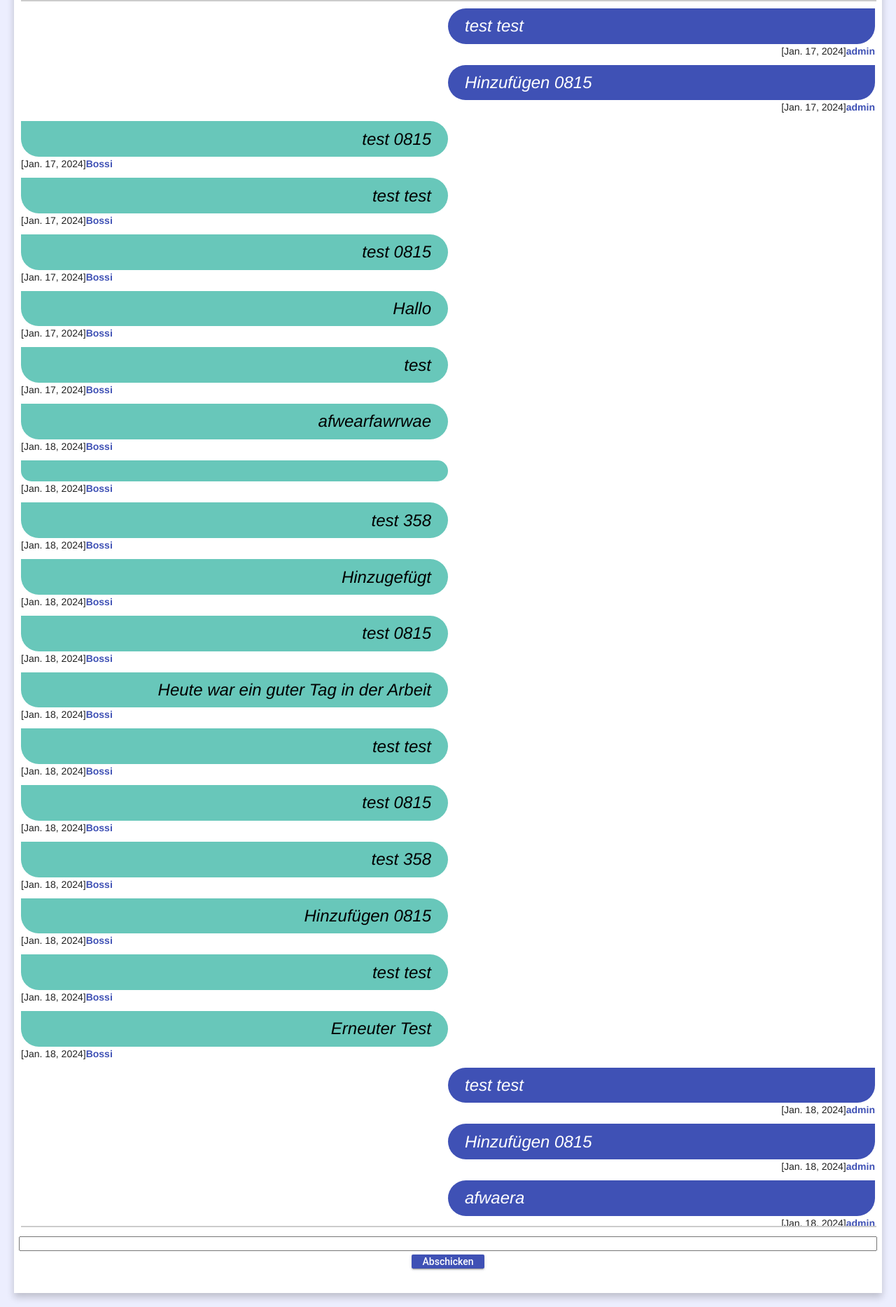
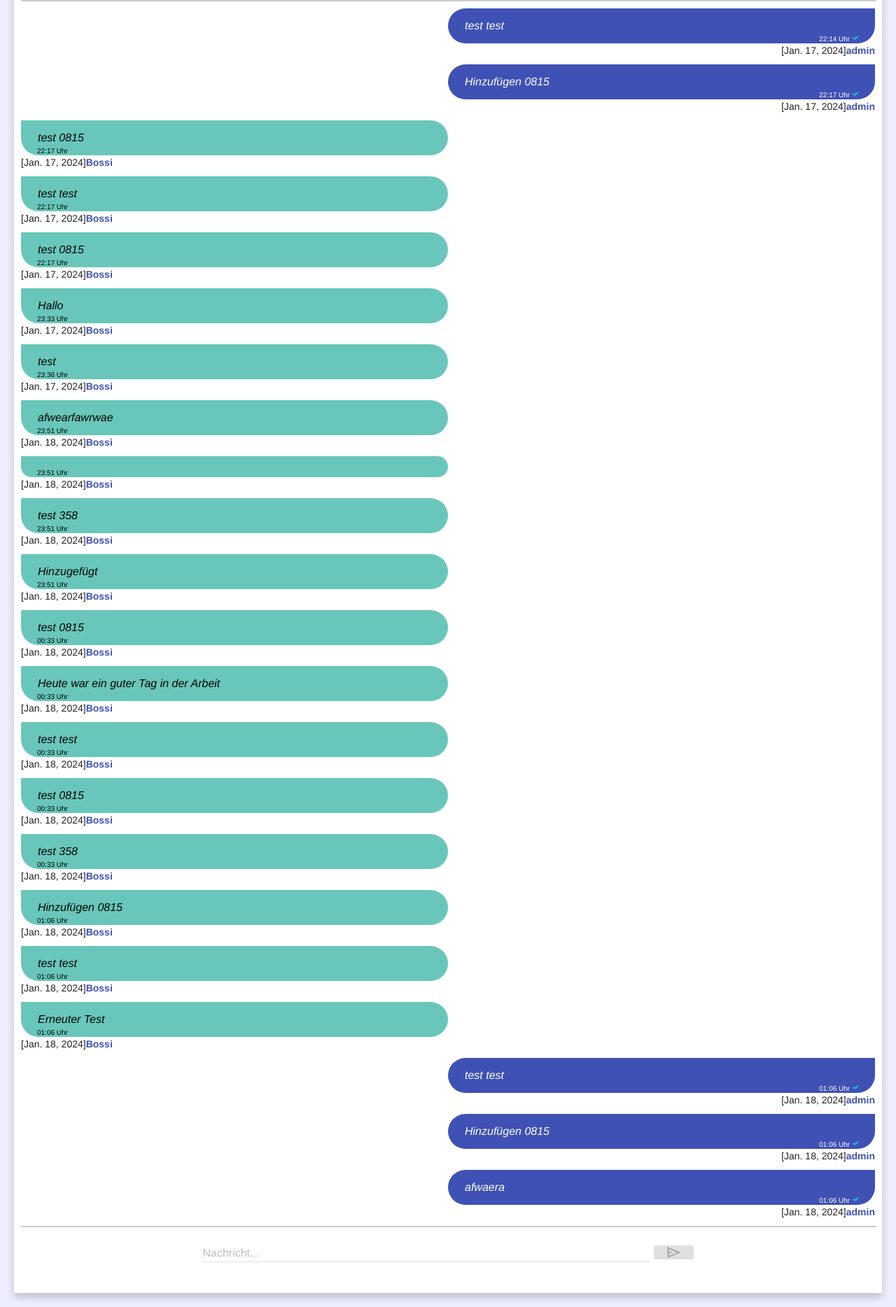
Before and after one commit to Bossi1979/task_06, a Django app: page /chat/ in a window 1280 px wide. Shown: the part 124-1992 px from the top of the page at 70% size. Run offline with Django 5.2, Linux system fonts and the light colour scheme; a user stored in the database is signed in; data comes from the database, SQL or seed files in the repository; both versions use the stored data as it was after the commit.

Commit message:
send btn disabled functionallity add

```diff
--- a/simple_chat/chat/templates/chat/index.html
+++ b/simple_chat/chat/templates/chat/index.html
@@ -11,6 +11,10 @@
             <div class="chatLoggedUserMessageMain">
               <div class="chatLoggedUserMessageBubble">
                 <i>{{ message.text }}</i>
+                <span class="loggedUserMessageClockTimeContainer">
+                  {{ message.created_time }} Uhr
+                  <span class="material-symbols-outlined loggedUserAllDone">done_all</span>
+                </span>
               </div>
               <div class="loggedUserMessageInfo">
                 <span class="grey">[{{ message.created_at }}]</span>
@@ -23,6 +27,7 @@
             <div class="chatOtherUserMessageMain">
               <div class="chatOtherUserMessageBubble">
                 <i>{{ message.text }}</i>
+                <span style="position: absolute; left: 23px; font-size: 10px; bottom: -4px;">{{ message.created_time }} Uhr</span>
               </div>
               <div class="otherUserMessageInfo">
                 <span class="grey">[{{ message.created_at }}]</span>
@@ -36,8 +41,12 @@
     <div class="divider"></div>
     <form class="messageInput" onsubmit="sendMessage(); return false;" method="POST">
       {% csrf_token %}
-      <input type="text" id="messageInput" name="textmessage" />
-      <button class="mdl-button mdl-js-button mdl-button--raised mdl-button--colored sendBtn" type="submit">Abschicken</button>
+      {% comment %} <input type="text" id="messageInput" name="textmessage" /> {% endcomment %}
+      <div class="mdl-textfield mdl-js-textfield">
+        <input class="mdl-textfield__input" type="text" id="messageInput" name="textmessage" maxlength="300" onkeyup="validateSendMessageBtn()"/>
+        <label class="mdl-textfield__label" for="textmessage">Nachricht...</label>
+      </div>
+      <button class="mdl-button mdl-js-button mdl-button--raised mdl-button--colored sendBtn" type="submit" style="min-width: unset;" id="sendMessageBtn" disabled="true"><span class="material-symbols-outlined">send</span></button>
     </form>
   </div>
 {% endblock %}
--- a/simple_chat/simple_chat/settings.py
+++ b/simple_chat/simple_chat/settings.py
@@ -111,7 +111,7 @@ AUTH_PASSWORD_VALIDATORS = [
 
 LANGUAGE_CODE = 'en-us'
 
-TIME_ZONE = 'UTC'
+TIME_ZONE = 'Europe/Berlin'
 
 USE_I18N = True
 
--- a/simple_chat/static/css/style.css
+++ b/simple_chat/static/css/style.css
@@ -169,7 +169,7 @@ h4 {
     justify-content: flex-end;
 }
 
-.chatOtherUserMessageOuter{
+.chatOtherUserMessageOuter {
     display: flex;
     width: 100%;
     justify-content: flex-start;
@@ -182,7 +182,7 @@ h4 {
     min-width: 50%;
 }
 
-.chatOtherUserMessageMain{
+.chatOtherUserMessageMain {
     display: flex;
     flex-direction: column;
     max-width: calc(100% - 20px);
@@ -190,25 +190,41 @@ h4 {
 }
 
 .chatLoggedUserMessageBubble {
+    display: flex;
+    position: relative;
     text-align: start;
     background-color: #3F51B5;
     color: white;
     border-top-left-radius: 30px;
     border-bottom-right-radius: 30px;
     border-bottom-left-radius: 30px;
-    padding: 1.2vw 24px;
-    font-size: 24px;
+    padding: 15px 24px;
+    font-size: 16px;
 }
 
 .chatOtherUserMessageBubble {
+    display: flex;
+    position: relative;
     text-align: end;
     background-color: #68C7BA;
     color: black;
     border-top-right-radius: 30px;
     border-bottom-left-radius: 30px;
     border-bottom-right-radius: 30px;
-    padding: 1.2vw 24px;
-    font-size: 24px;
+    padding: 15px 24px;
+    font-size: 16px;
+}
+
+.loggedUserMessageClockTimeContainer {
+    position: absolute;
+    right: 23px;
+    font-size: 10px;
+    bottom: -4px;
+}
+
+.loggedUserAllDone {
+    font-size: 10px;
+    color: aqua;
 }
 
 .loggedUserMessageInfo {
@@ -229,7 +245,7 @@ h4 {
     left: 0px;
     align-items: center;
     justify-content: center;
-    flex-direction: column;
+    flex-direction: row;
     width: 100%;
     height: 80px;
     gap: 5px;
@@ -243,8 +259,12 @@ h4 {
     text-transform: none !important;
 }
 
-.messageInput input {
+/* .messageInput input {
     width: calc(100% - 62px);
+} */
+
+.mdl-textfield {
+    width: 50% !important;
 }
 
 
@@ -324,6 +344,6 @@ h4 {
     }
 }
 
-::-webkit-scrollbar{
+::-webkit-scrollbar {
     width: 0px;
 }
--- a/simple_chat/static/js/script.js
+++ b/simple_chat/static/js/script.js
@@ -159,6 +159,7 @@ let json;
  * @returns {Promise<void>} A Promise that resolves once the message is sent.
  */
 async function sendMessage() {
+    document.getElementById('sendMessageBtn').disabled = true;
     let message = messageInput.value;
     addNewMessage(message);
     let fd = getFormDataM();
@@ -214,14 +215,27 @@ function getTimestamp() {
  */
 function addNewMessage(message) {
     const messageElement = document.createElement('div');
+    const day = new Date();
+    const hours = day.getHours();
+    const minutes = day.getMinutes();
+    const clockString = hours + ':' + minutes;
+
+
     messageElement.innerHTML += `
     <div class="chatLoggedUserMessageOuter">
         <div class="chatLoggedUserMessageMain">
         <div class="chatLoggedUserMessageBubble">
             <i>${message}</i>
+            <span class="loggedUserMessageClockTimeContainer">
+              ${clockString} Uhr
+              <span class="material-symbols-outlined loggedUserAllDone">
+                done_all
+              </span>
+            </span>
         </div>
         <div class="loggedUserMessageInfo">
             <span class="grey">[${getTimestamp()}]</span>
+            <span class="grey">${clockString}]</span>
             <span style="color: #3F51B5;"><b>${username.innerHTML}</b></span>
         </div>
     </div>`;
@@ -238,9 +252,20 @@ function addNewMessage(message) {
  * @param {string} message - The backend response message.
  */
 function responseReceivedM(message) {
-    id = 'message' + (counter - 1).toString();
-    document.getElementById(id).classList.remove('waiting');
-    id.innerHTML = `
-        <span class="grey">${getTimestamp()}</span> ${username.innerHTML}: <i>${message}</i>
-    `;
+    // id = 'message' + (counter - 1).toString();
+    // document.getElementById(id).classList.remove('waiting');
+    // id.innerHTML = `
+    //     <span class="grey">${getTimestamp()}</span> ${username.innerHTML}: <i>${message}</i>
+    // `;
 }
+
+
+
+function validateSendMessageBtn(){
+    let message = messageInput.value;
+    if (message.trim().length > 0) {
+        document.getElementById('sendMessageBtn').disabled = false;
+    } else {
+        document.getElementById('sendMessageBtn').disabled = true;
+    }
+};
```
Also changed, not shown: simple_chat/db.sqlite3, simple_chat/static/img/done_all.svg (added).
